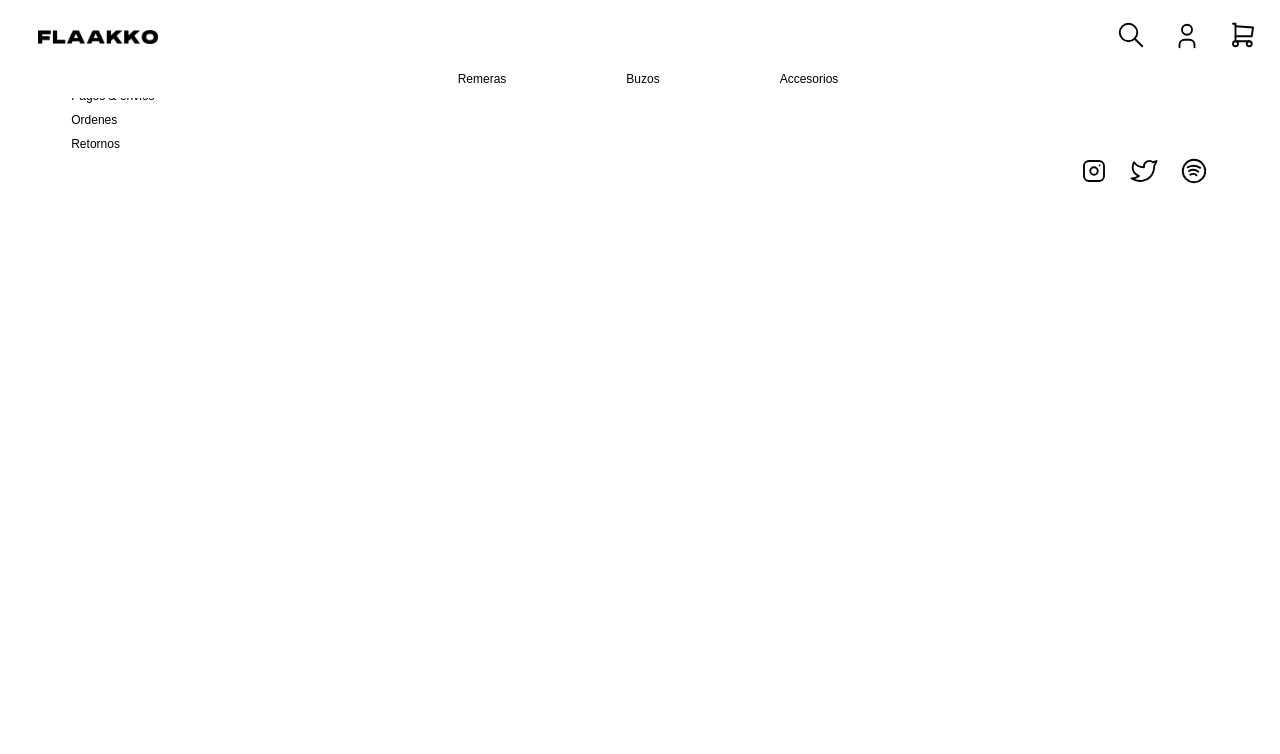
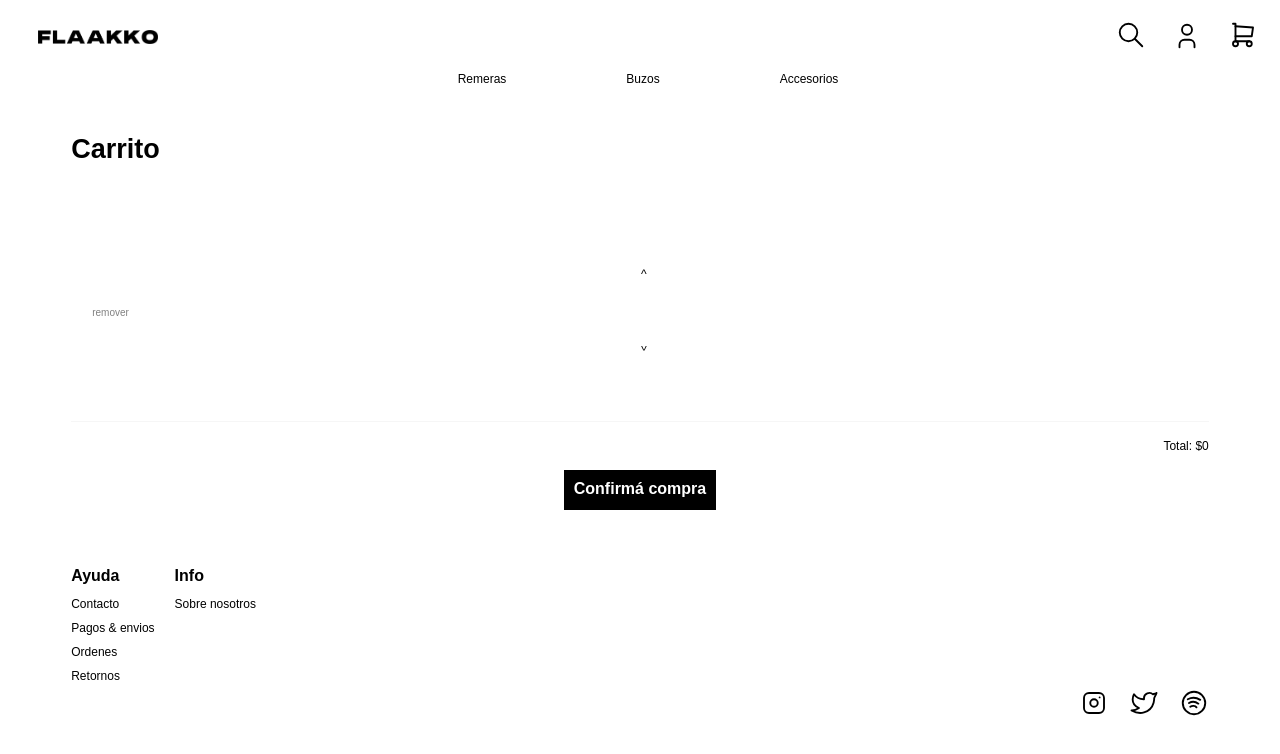
Before and after one commit to jp-quintana/coder-react, a React (Create React App) app: page /cart in a window 1280 px wide. Shown: the top 754 px of the page. Built offline with nearby package versions, Linux system fonts and the light colour scheme.

Commit message:
Desafio 11: modify css, modify cart en proceso

```diff
--- a/src/App.css
+++ b/src/App.css
@@ -573,15 +573,44 @@ img {
               height: 20rem; }
             .carrito__nombre {
               font-size: 1.6rem; }
+            .carrito__desplegado {
+              display: none; }
+            .carrito__desplegar:hover {
+              cursor: pointer; }
+            .carrito__ocultar {
+              display: none; }
             .carrito__eliminar {
               font-size: 1rem;
               color: gray; }
               .carrito__eliminar:hover {
                 cursor: pointer; }
+          .carrito__cantidad-elementos {
+            display: flex;
+            flex-direction: column;
+            align-items: center; }
+            .carrito__reducir {
+              transform: rotate(180deg); }
+            .carrito__agregar:hover,
+            .carrito__reducir:hover {
+              cursor: pointer; }
           .carrito__subtotal {
             flex-direction: row-reverse; }
       .carrito__total {
         align-self: flex-end; }
+      .carrito__boton-container {
+        display: flex;
+        justify-content: center; }
+        .carrito__boton {
+          display: flex;
+          color: #ffffff;
+          background-color: #000000;
+          height: 4rem;
+          padding: 1rem;
+          font-size: 1.6rem;
+          font-weight: 800;
+          border: none; }
+          .carrito__boton:hover {
+            background-color: rgba(0, 0, 0, 0.8); }
 
 .error {
   min-height: 100vh;
--- a/src/components/Cart/Cart.js
+++ b/src/components/Cart/Cart.js
@@ -1,10 +1,60 @@
+import { useContext, useState } from 'react';
+import {NavLink} from 'react-router-dom'
+
+import { context } from '../../context/CartContext'
+
 const Cart = () => {
+
+  const contexto = useContext(context);
+  console.log(contexto.carrito)
   return (
-    <>
+    <main class="main">
+      <div class="contenedor">
+      {
+        contexto.carrito === []
+        ?
+        <p>El carrito esta vacio</p>
+        :
+        <section class="carrito">
+          <h1>Carrito</h1>
+          <table class="carrito__tabla">
+            <tbody id="body-carrito" class="carrito__body">
+            <tr class="carrito__fila">
+            <td class="carrito__producto">
+              <img src="" alt="" class="carrito__imagen"></img>
+              <div class="carrito__info">
+                <p class="carrito__nombre"></p>
+                <div class="carrito__desplegado">
+                  <p>Color: </p>
+                </div>
+                <p data-id="" class="carrito__eliminar">remover</p>
+              </div>
+            </td>
+            <td class="carrito__cantidad">
+              <div class="carrito__cantidad-elementos">
+                <p data-id="" class="carrito__agregar">
+                  ^
+                </p>
+                <p></p>
+                <p data-id="" class="carrito__reducir">
+                  ^
+                </p>
+              </div>
+            </td>
+            <td class="carrito__subtotal"></td>
+          </tr>
+            </tbody>
+          </table>
+          <p id="precio-total-carrito" class="carrito__total">Total: $0</p>
 
-    </>
+          <div class="carrito__boton-container">
+            <button id="boton-carrito" type="button" class="carrito__boton">Confirmá compra</button>
+          </div>
+        </section>
+      }
+      </div>
+    </main>
   )
-
 }
 
 export default Cart
```
Also changed, not shown: src/components/ItemDetailContainer/ItemDetailContainer.js (line endings or trailing spaces). Lines whose indentation alone changed are shown as unchanged.
